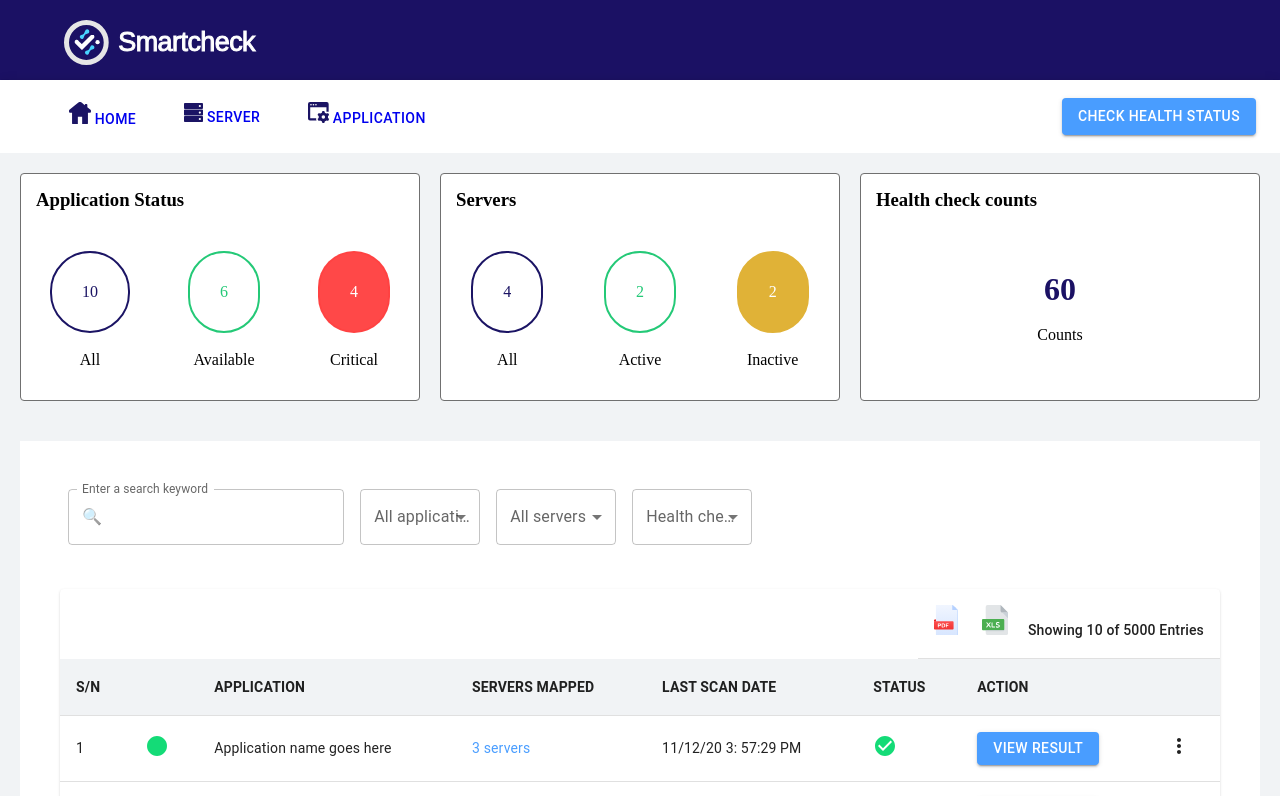
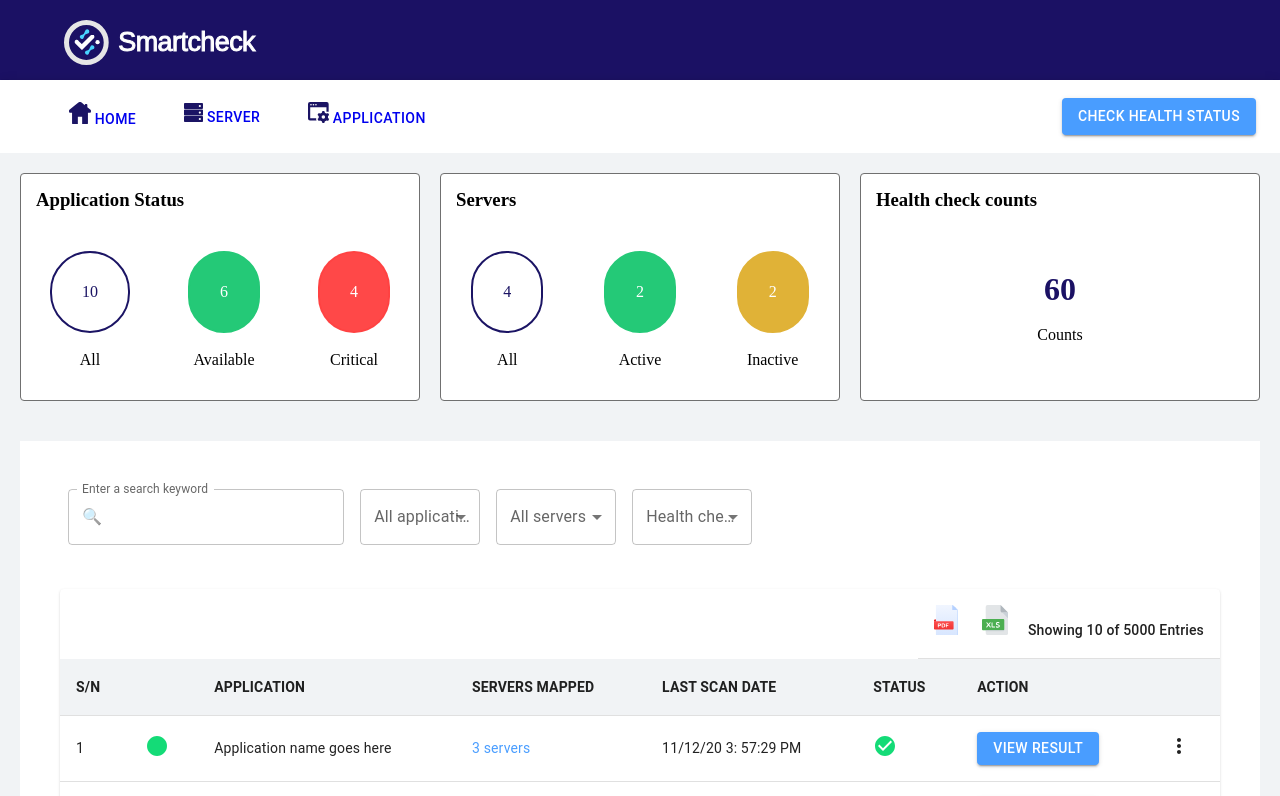
Before and after one commit to Kizito007/smartcheck-dashboard, a React (Vite) app: page / in a window 1280 px wide. Shown: the top 796 px of the page. Built offline with nearby package versions, Linux system fonts and the light colour scheme.

Commit message:
color chck

```diff
--- a/src/App.css
+++ b/src/App.css
@@ -78,8 +78,8 @@
 }
 .num2 {
   border: 2px solid #24c977;
-  background: inherit;
-  color: #24c977;
+  background: #24c977;
+  color: #fff;
 }
 .num3 {
   border: 2px solid #ff4343f7;
```
